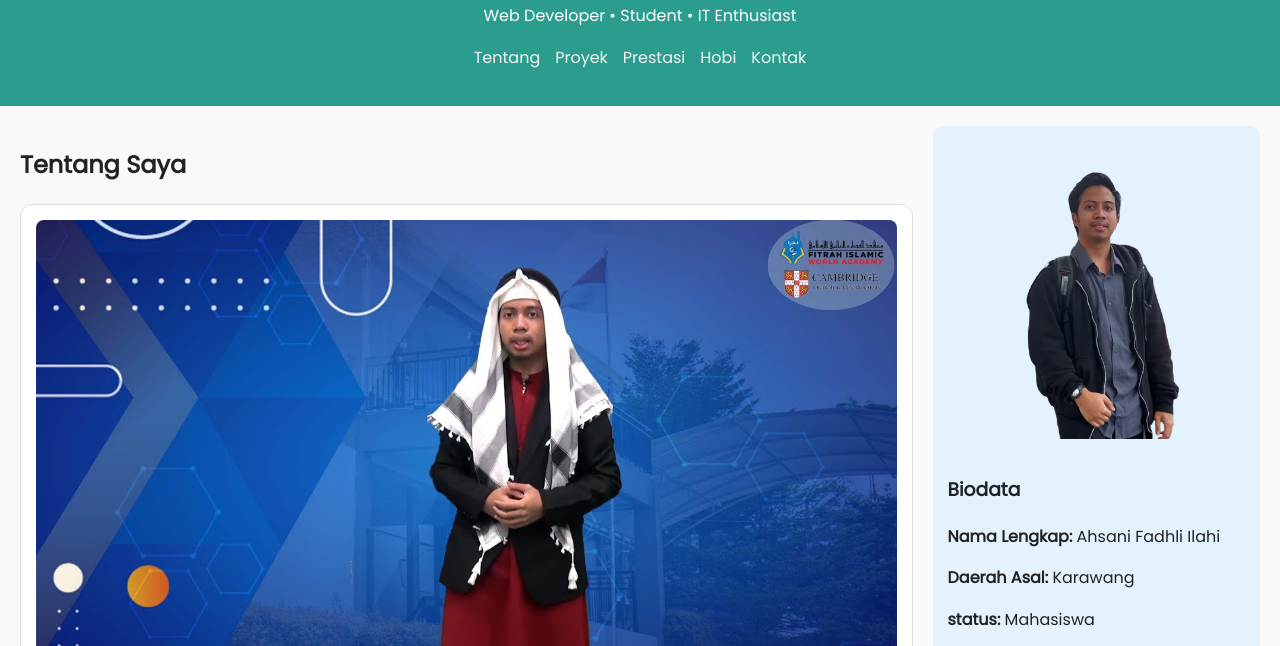
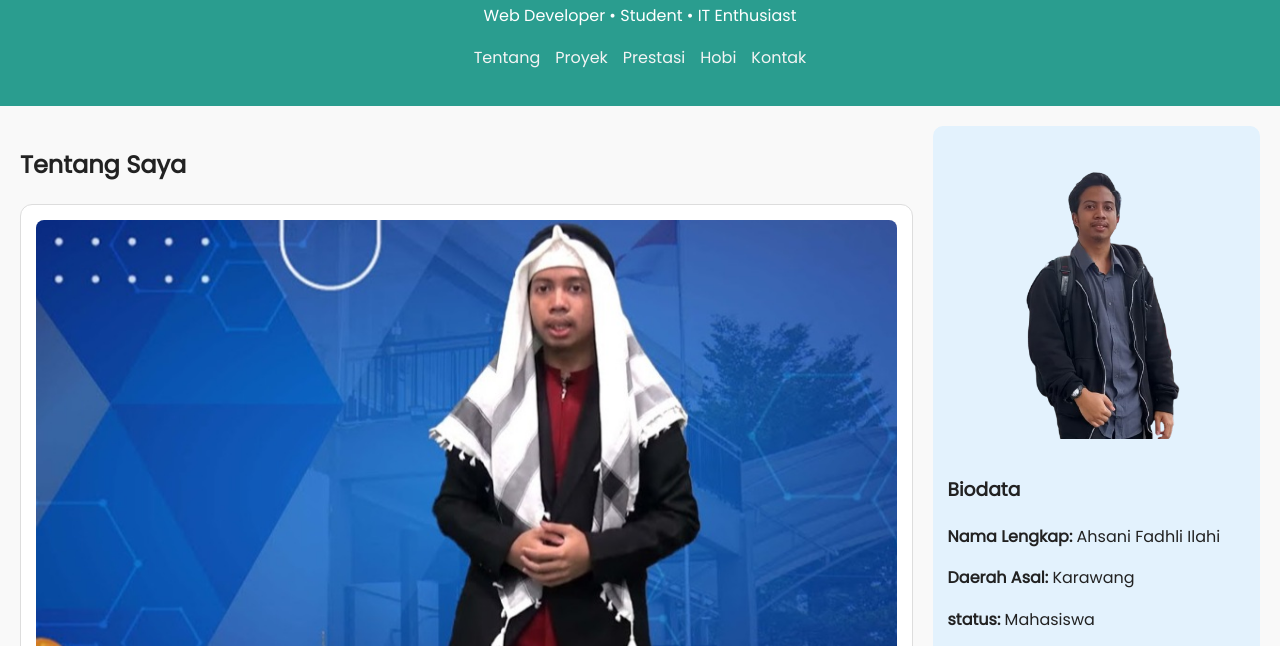
Before and after one commit to Ahsanifadhli/portofolio, a plain HTML site: page index.html in a window 1280 px wide. Shown: the part 111-757 px from the top of the page. Drawn offline with Linux system fonts and the light colour scheme.

Commit message:
Update index.html

```diff
--- a/index.html
+++ b/index.html
@@ -30,7 +30,7 @@
       <section id="tentang">
         <h2>Tentang Saya</h2>
         <div class="kartu-info">
-          <img src="assets/tentang-diri.jpg" alt="Animasi sapaan" />
+          <img src="assets/tentang-ahsani.jpg" alt="Animasi sapaan" />
           <p>Halo teman-teman. Kenalin aku Ahsani Fadhli Ilahi (biasa dipanggil Ahsani atau Ahsan). Saat ini aku sebagai mahasiswa di Universitas Gadjah Mada (Sekolah Vokasi, Teknologi Rekayasa Perangkat Lunak) <br>
           Aku memiliki ketertarikan yang kuat dalam dunia IT, terutama dalam pengembangan website. Aku berharap bisa menjadi seorang full-stack developer yang dapat bekerja sama dengan banyak tim dan perusahaan dalam mengembangkan sebuah proyek website.</p>
         </div>
```
